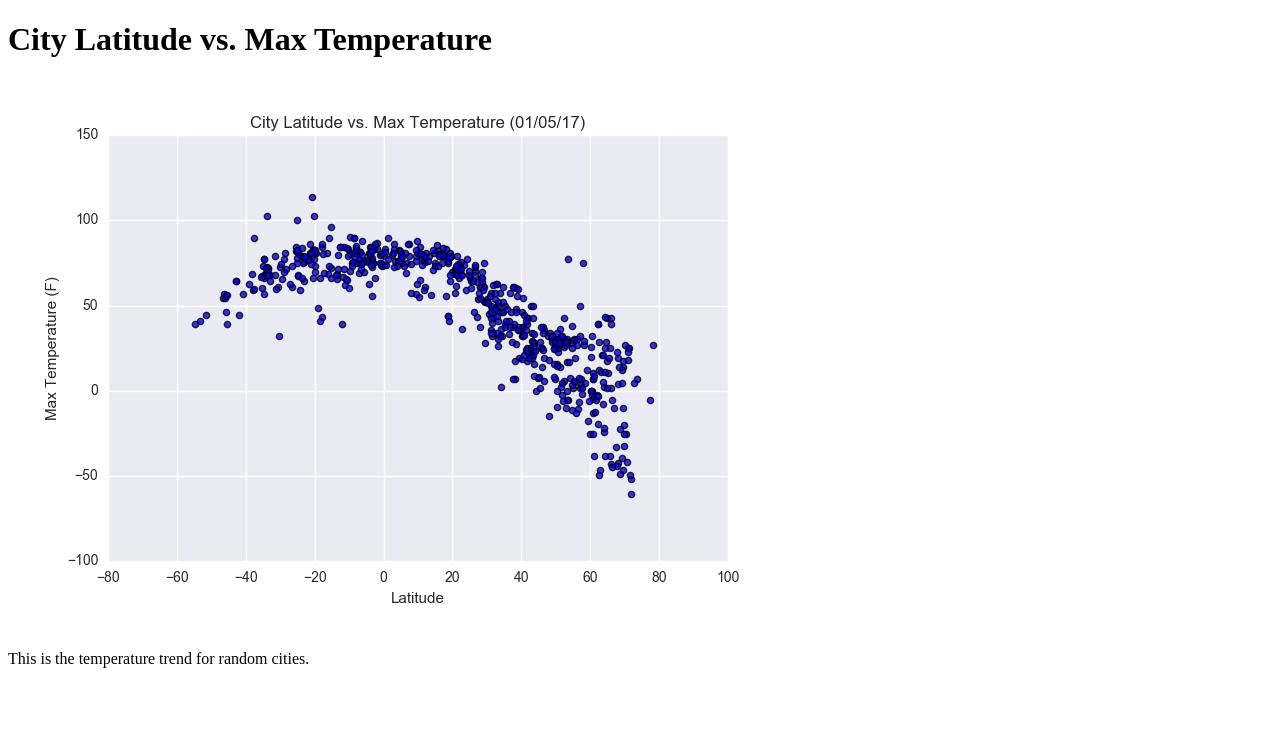
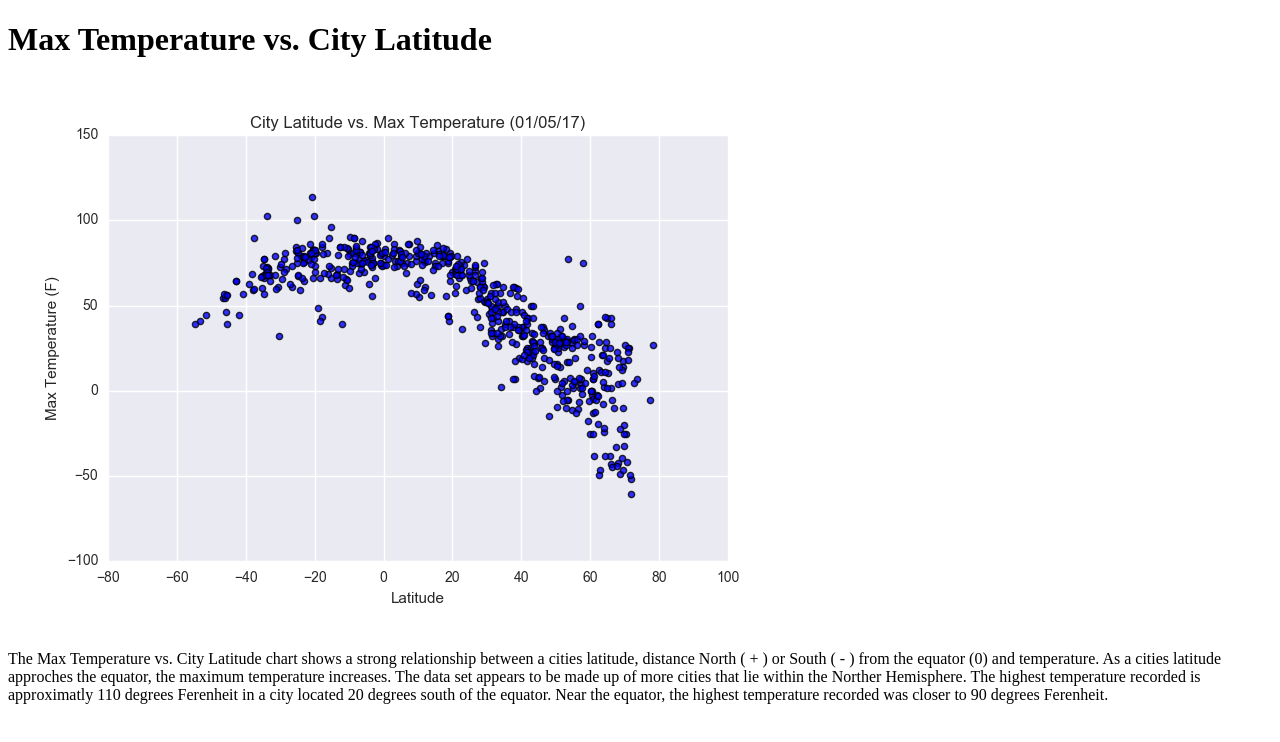
Before and after one commit to d-jimenez/Web-Design-Challenge, a plain HTML site: page temperature.html in a window 1280 px wide. Drawn offline with Linux system fonts and the light colour scheme.

Commit message:
Completed rough draft of temperature analysis summary.

```diff
--- a/temperature.html
+++ b/temperature.html
@@ -6,15 +6,17 @@
 </head>
     <body>
         <header>
-            <h1>City Latitude vs. Max Temperature</h1>
+            <h1>Max Temperature vs. City Latitude</h1>
         </header>
         <section>
             <article>
                 <a target="_blank" href="Visualizations/Fig1.png">
                     <img src="Visualizations/Fig1.png" alt="City Latitude vs. Max Temperature">
                 </a>
-
-            <p>This is the temperature trend for random cities.</p>
+                <p>The Max Temperature vs. City Latitude chart shows a strong relationship between a cities latitude, distance North ( + ) or South ( - ) from the equator (0) and temperature.
+                    As a cities latitude approches the equator, the maximum temperature increases. The data set appears to be made up of more cities that lie within the Norther Hemisphere.
+                    The highest temperature recorded is approximatly 110 degrees Ferenheit in a city located 20 degrees south of the equator. Near the equator, the highest temperature recorded was closer to 90 degrees Ferenheit.
+                </p>
             </article>
         </section>
     </body>
```
